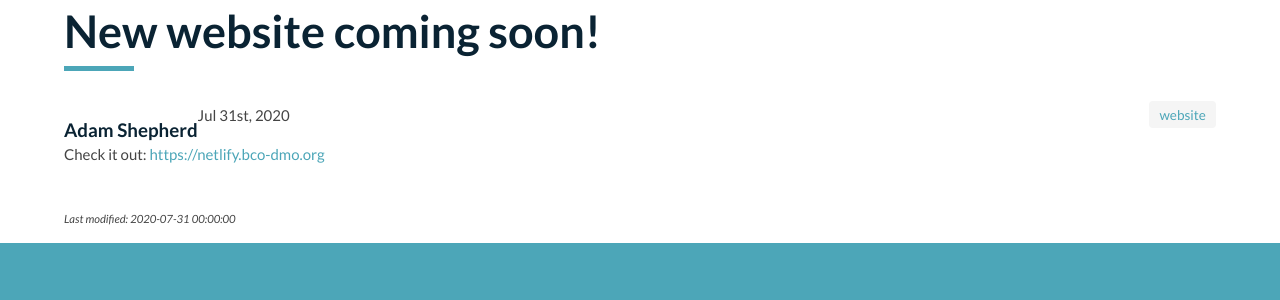
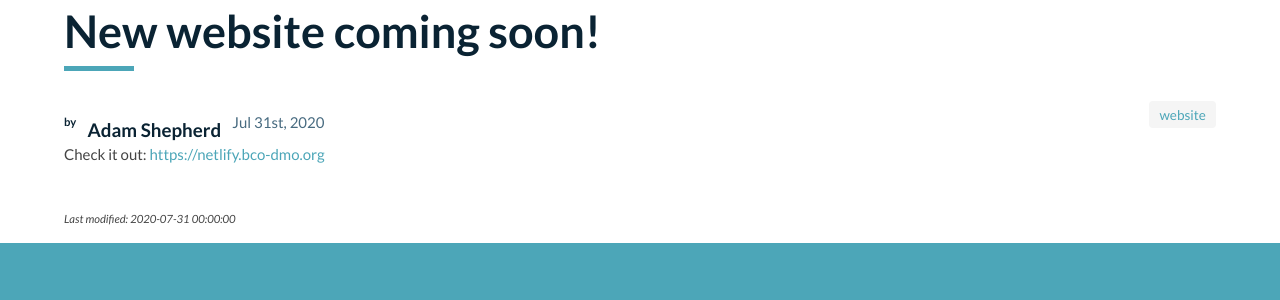
Before and after one commit to BCODMO/blog.bco-dmo.org, a Jekyll site: the page built from _posts/2020-07-31-new-website-coming-soon.md, in a window 1280 px wide. Shown: the part 224-524 px from the top of the page. Built offline with Jekyll 4.4.1, drawn with Linux system fonts in a browser that asks for light colours.

Commit message:
Update post.html

```diff
--- a/_layouts/post.html
+++ b/_layouts/post.html
@@ -4,15 +4,14 @@
 
 <h1 class="title is-1 is-primary padding-bot-1 margin-bot-2-important">{{ page.title }}</h1>
 {% if page.subtitle %}
-<h5 class="subtitle is-italic padding-bot-1">{{ page.subtitle }}</h5>
+<h5 class="subtitle is-italic padding-bot-0 margin-bot-0">{{ page.subtitle }}</h5>
 {% endif %}
 {% assign author = site.data.authors[page.author] %}
 <nav class="level margin-bot-0">
   <div class="level-left">
-    <div class="level-item">
-      <h5 class="title is-5 margin-top-1 margin-bot-0">{{ author.name }}</h5>
-      <p class="margin-bot-1">{{ page.date | date_to_string: "ordinal", "US" }}</p>
-    </div>
+    <div class="level-item"><h5 class="title is-7 margin-top-0 margin-bot-0">by</h5></div>
+    <div class="level-item"><h5 class="title is-5 margin-top-1 margin-bot-0">{{ author.name }}</h5></div>
+    <div class="level-item"><h5 class="subtitle is-6 margin-bot-0">{{ page.date | date_to_string: "ordinal", "US" }}</h5></div>
   </div>
   <div class="level-right">
     <p class="level-item">
```
